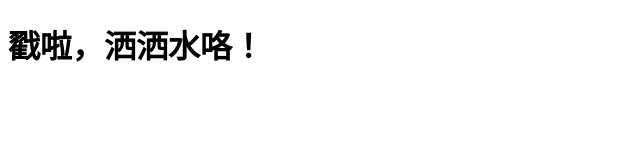
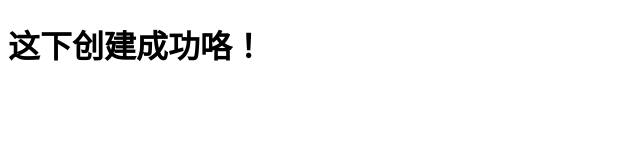
Before and after one commit to DetailZ1/gitTest, a plain HTML site: page index.html in a window 1280 px wide. Shown: the whole page, without its empty margins (0-640 px from the left). Drawn offline with Linux system fonts and the light colour scheme.

Commit message:
third commit

```diff
--- a/index.html
+++ b/index.html
@@ -7,6 +7,6 @@
     <title>Document</title>
 </head>
 <body>
-    <h1>戳啦，洒洒水咯！</h1>
+    <h1>这下创建成功咯！</h1>
 </body>
 </html>
```
